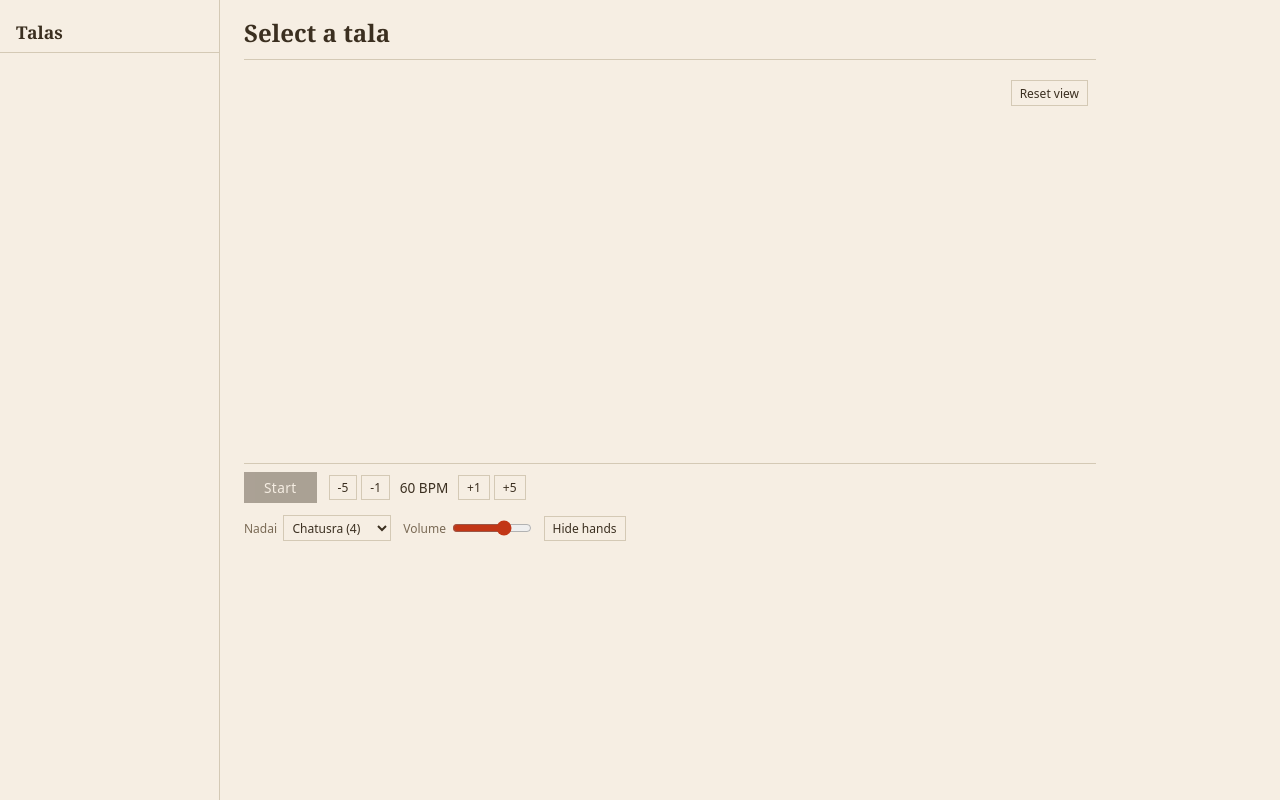
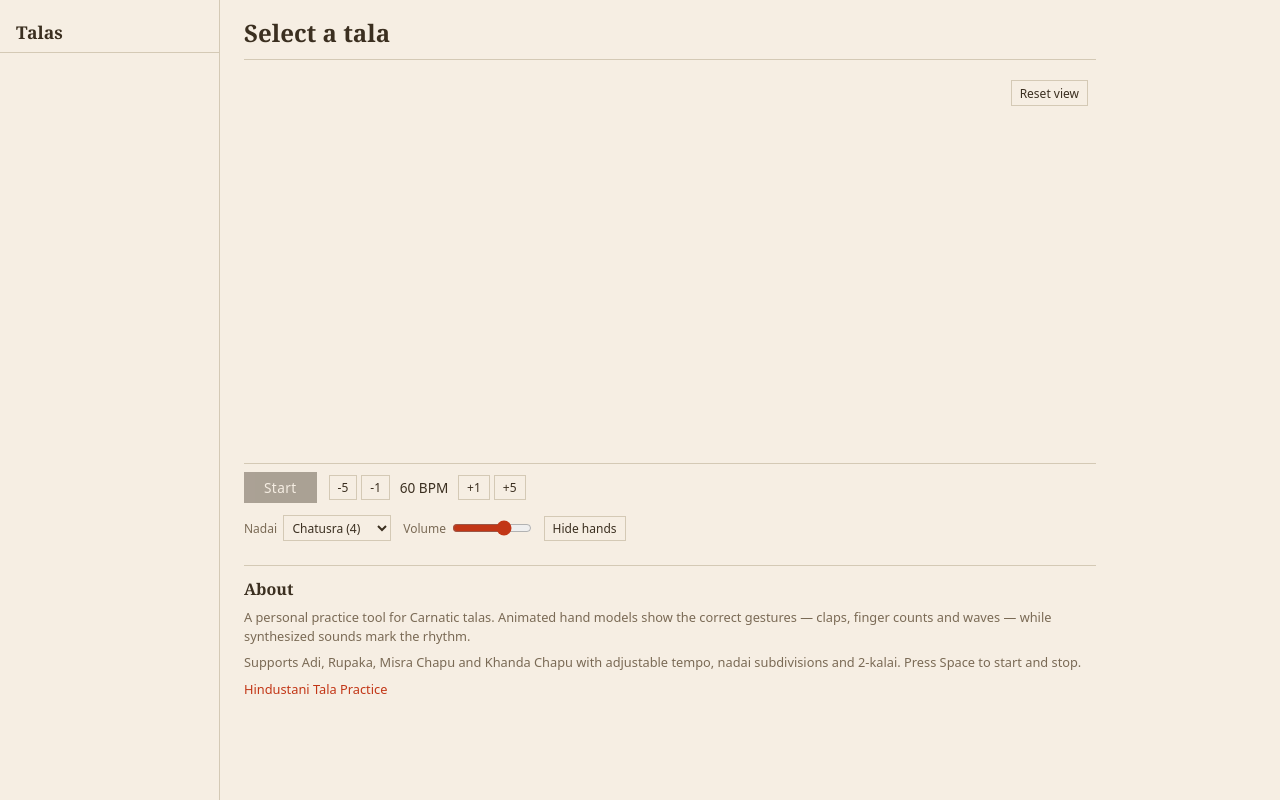
Before and after one commit to Vishakadatta/tala-practice, a website: page index.html in a window 1280 px wide. Drawn offline with nearby package versions, Linux system fonts and the light colour scheme.

Commit message:
Add About section to both sites with cross-links

```diff
--- a/css/style.css
+++ b/css/style.css
@@ -288,6 +288,36 @@ input[type="range"] {
   accent-color: var(--accent-red);
 }
 
+/* About */
+.about {
+  margin-top: 1.5rem;
+  padding-top: 0.75rem;
+  border-top: 1px solid var(--rule);
+}
+.about-title {
+  font-family: var(--font-serif);
+  font-weight: 600;
+  font-size: 1rem;
+  margin-bottom: 0.5rem;
+}
+.about p {
+  font-size: 0.8rem;
+  color: var(--text-light);
+  line-height: 1.5;
+  margin-bottom: 0.4rem;
+}
+.about-link {
+  margin-top: 0.5rem;
+}
+.about-link a {
+  color: var(--accent-red);
+  text-decoration: none;
+  font-size: 0.8rem;
+}
+.about-link a:hover {
+  text-decoration: underline;
+}
+
 /* Narrow viewport: sidebar hidden by default, .open shows it */
 @media (max-width: 768px) {
   .sidebar-toggle { display: block; }
--- a/hindustani/css/style.css
+++ b/hindustani/css/style.css
@@ -309,6 +309,36 @@ input[type="range"] {
   accent-color: var(--accent);
 }
 
+/* About */
+.about {
+  margin-top: 1.5rem;
+  padding-top: 0.75rem;
+  border-top: 1px solid var(--rule);
+}
+.about-title {
+  font-family: var(--font-serif);
+  font-weight: 600;
+  font-size: 1rem;
+  margin-bottom: 0.5rem;
+}
+.about p {
+  font-size: 0.8rem;
+  color: var(--text-light);
+  line-height: 1.5;
+  margin-bottom: 0.4rem;
+}
+.about-link {
+  margin-top: 0.5rem;
+}
+.about-link a {
+  color: var(--accent);
+  text-decoration: none;
+  font-size: 0.8rem;
+}
+.about-link a:hover {
+  text-decoration: underline;
+}
+
 @media (max-width: 768px) {
   .sidebar-toggle { display: block; }
   .sidebar {
--- a/index.html
+++ b/index.html
@@ -76,6 +76,13 @@
         <button id="btn-hide-hands" class="btn-small">Hide hands</button>
       </div>
     </div>
+
+    <footer class="about">
+      <h2 class="about-title">About</h2>
+      <p>A personal practice tool for Carnatic talas. Animated hand models show the correct gestures — claps, finger counts and waves — while synthesized sounds mark the rhythm.</p>
+      <p>Supports Adi, Rupaka, Misra Chapu and Khanda Chapu with adjustable tempo, nadai subdivisions and 2-kalai. Press Space to start and stop.</p>
+      <p class="about-link"><a href="hindustani/">Hindustani Tala Practice</a></p>
+    </footer>
   </main>
 
   <script type="module" src="js/ui.js?v=4"></script>
```
Also changed, not shown: hindustani/index.html (+7 -0 lines).
